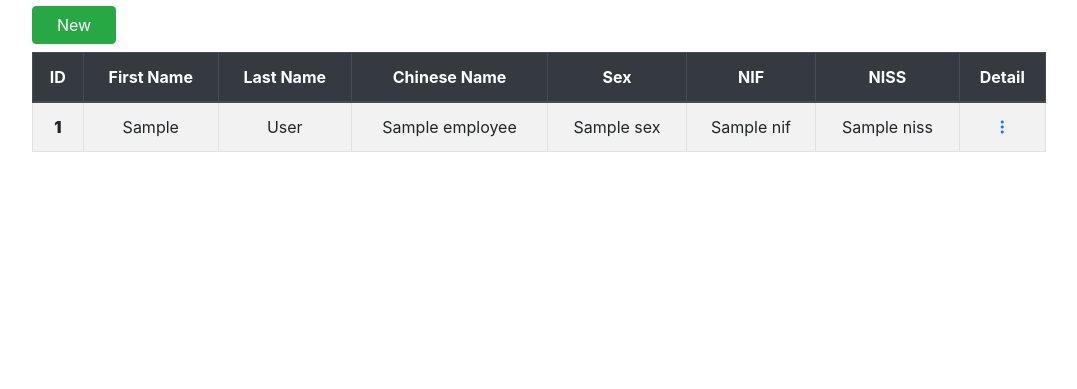
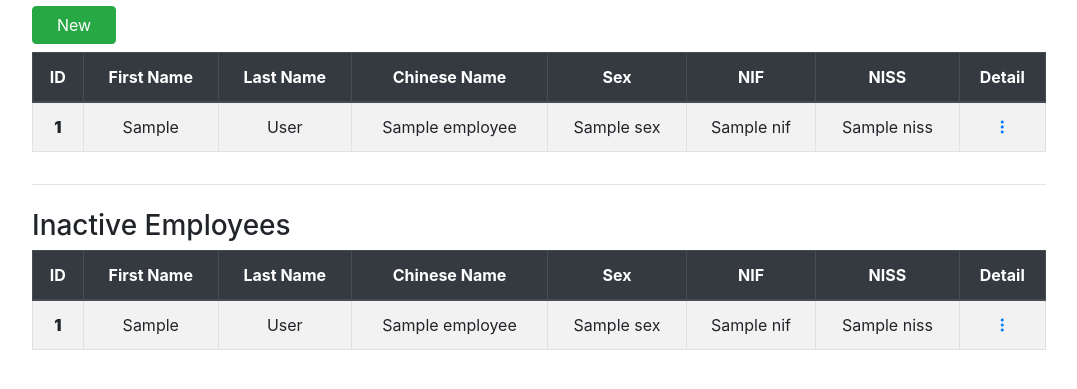
Before and after one commit to fossabot/CityWok-Manager, a Flask app: template citywok_ms/templates/employee/index.html in a window 1280 px wide. Shown: the part 213-602 px from the top of the page, without its empty margins (101-1178 px from the left). Run offline with Flask 2, Linux system fonts and the light colour scheme; the template is opened without the code that fills it: most values are stand-ins (such as "Sample title", 1, 10 or a date in 2020); some libraries are stand-ins or nearby versions.

Commit message:
Separate employees to 2 table in employee/index

```diff
--- a/citywok_ms/templates/employee/index.html
+++ b/citywok_ms/templates/employee/index.html
@@ -43,6 +43,43 @@
             </tbody>
         </table>
     </div>
+    {% if i_employees %}
+    <hr class="mb-4">
+    <h3>Inactive Employees</h3>
+    <div class="table-responsive">
+        <table class="table table-striped table-bordered text-nowrap text-center">
+            <thead class="thead-dark">
+                <tr>
+                    <th scope="col">ID</th>
+                    <th scope="col">First Name</th>
+                    <th scope="col">Last Name</th>
+                    <th scope="col">Chinese Name</th>
+                    <th scope="col">Sex</th>
+                    <th scope="col">NIF</th>
+                    <th scope="col">NISS</th>
+                    <th scope="col">Detail</th>
+                </tr>
+            </thead>
+            <tbody>
+                {% for employee in i_employees %}
+                <tr>
+                    <th>
+                        <strong>{{ employee.id }}</strong>
+                    </th>
+                    <td>{{ employee.first_name }}</td>
+                    <td>{{ employee.last_name }}</td>
+                    <td>{{ employee.zh_name or '-'}}</td>
+                    <td>{{ employee.sex }}</td>
+                    <td>{{ employee.nif or '-'}}</td>
+                    <td>{{ employee.niss or '-'}}</td>
+                    <td><a href="{{url_for('employee.detail',employee_id=employee.id)}}"><i
+                                class="bi bi-three-dots-vertical"></i></a></td>
+                </tr>
+                {% endfor %}
+            </tbody>
+        </table>
+    </div>
+    {% endif %}
 </div>
 
 {% endblock content %}
```
Also changed, not shown: citywok_ms/employee/routes.py (+6 -2 lines), citywok_ms/employee/tests/test_index.py (+3 -1 lines), CHANGELOG.md.
